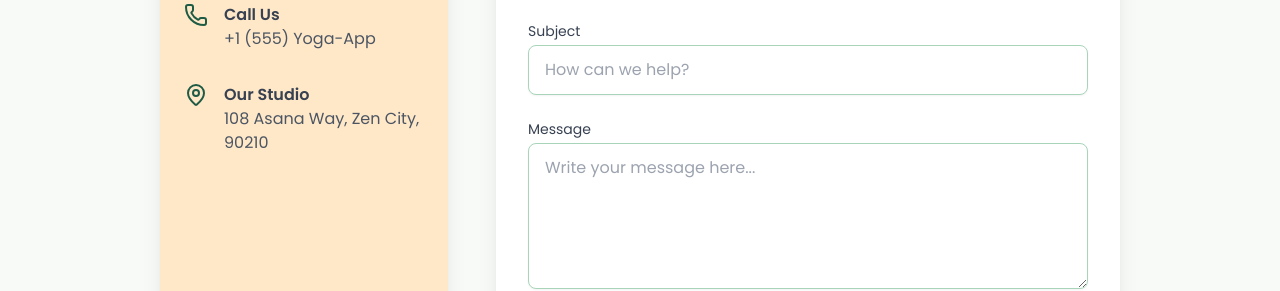
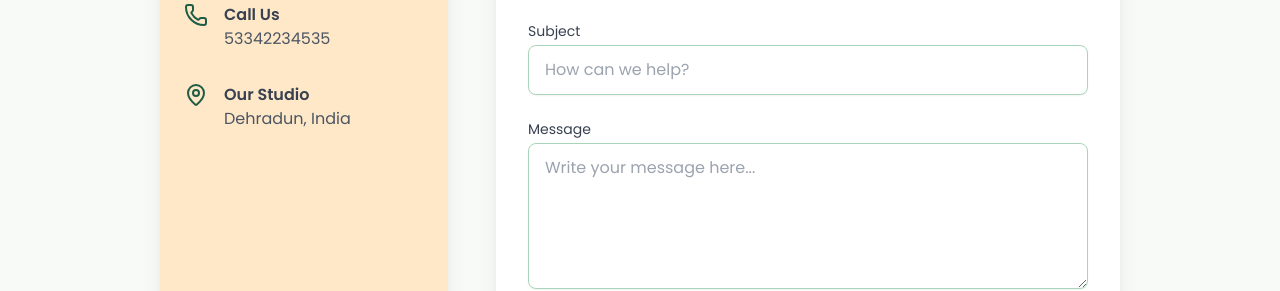
Before and after one commit to Notzeo/Yoga, a plain HTML site: page contact.html in a window 1280 px wide. Shown: the part 525-816 px from the top of the page. Drawn offline with nearby package versions, Linux system fonts and the light colour scheme.

Commit message:
more fixes

```diff
--- a/contact.html
+++ b/contact.html
@@ -129,7 +129,7 @@
                     <i data-lucide="phone" class="w-6 h-6 flex-shrink-0" style="color: var(--color-deep-green);"></i>
                     <div>
                         <p class="font-semibold text-gray-700">Call Us</p>
-                        <p class="text-gray-600">+1 (555) Yoga-App</p>
+                        <p class="text-gray-600">53342234535</p>
                     </div>
                 </div>
 
@@ -138,7 +138,7 @@
                     <i data-lucide="map-pin" class="w-6 h-6 flex-shrink-0" style="color: var(--color-deep-green);"></i>
                     <div>
                         <p class="font-semibold text-gray-700">Our Studio</p>
-                        <p class="text-gray-600">108 Asana Way, Zen City, 90210</p>
+                        <p class="text-gray-600">Dehradun, India</p>
                     </div>
                 </div>
             </div>
```
